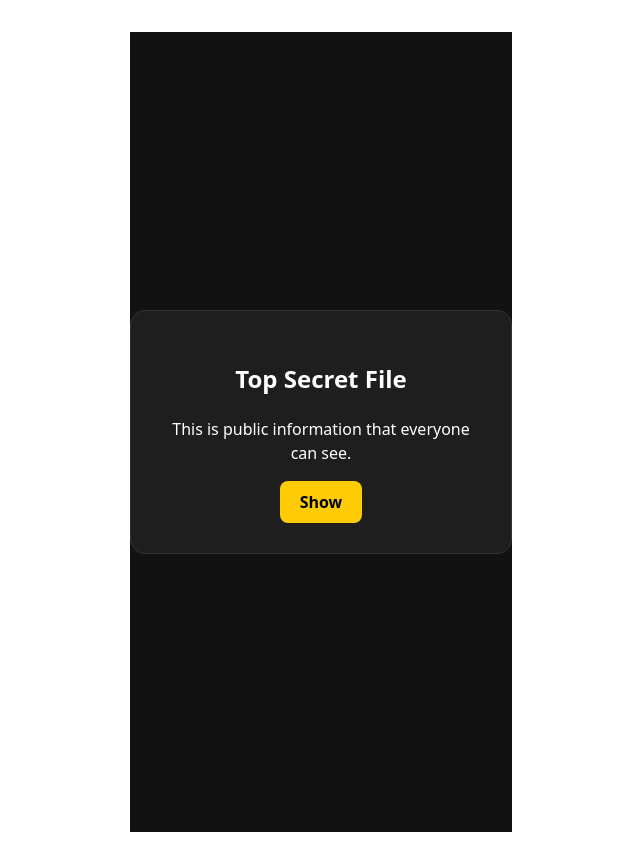
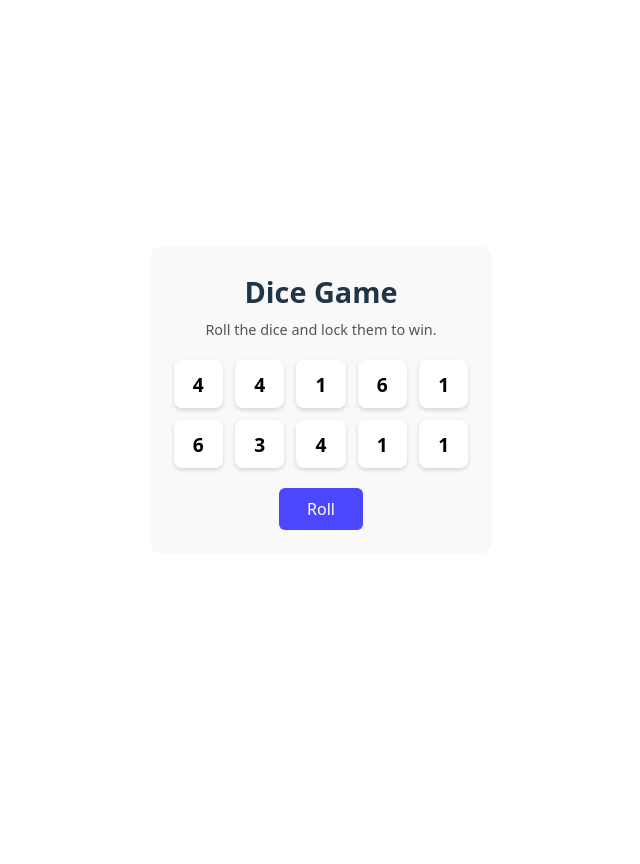
Before and after one commit to niamul007/Mini-projects, a React (Vite) app in the folder my-projects/: page / in a window 1280 px wide. Shown: the whole page, without its empty margins (319-959 px from the left). After the commit the page ends 800 px from the top, so only its background shows below. Built offline with nearby package versions, Linux system fonts and the light colour scheme.

Commit message:
adding another game

```diff
--- a/my-projects/src/App.jsx
+++ b/my-projects/src/App.jsx
@@ -4,11 +4,12 @@ import viteLogo from '/vite.svg'
 import './App.css'
 import PasswordValidator from './components/Locker.jsx'
 import SecretToggle from './components/Toggle.jsx'
+import Game from './Game/Game.jsx'
 function App() {
 
   return (
     <>
-    <SecretToggle/>
+    <Game/>
     </>
   )
 }
```
